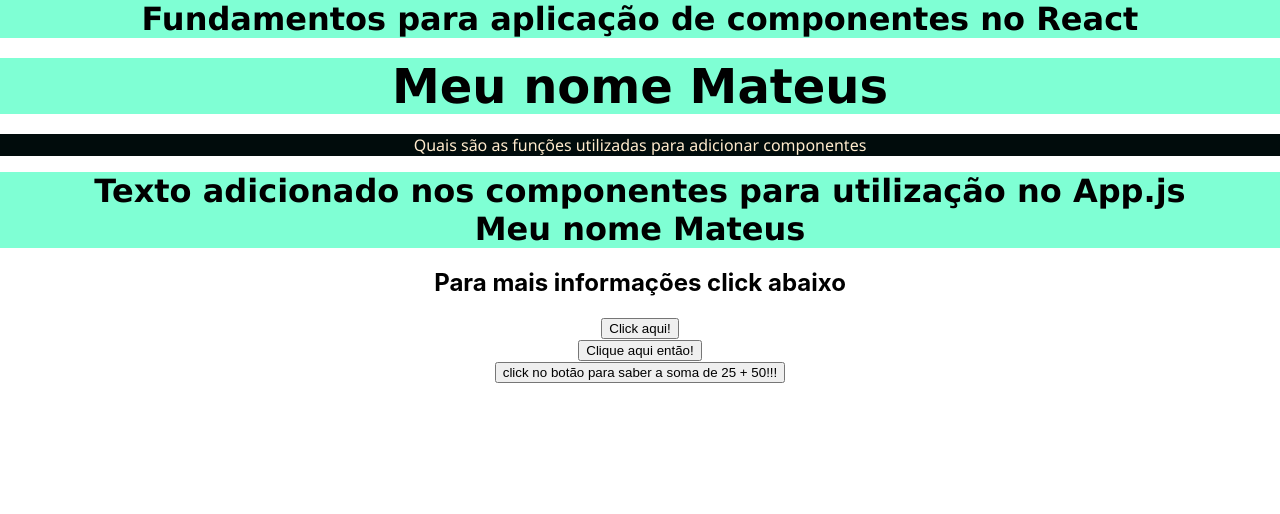
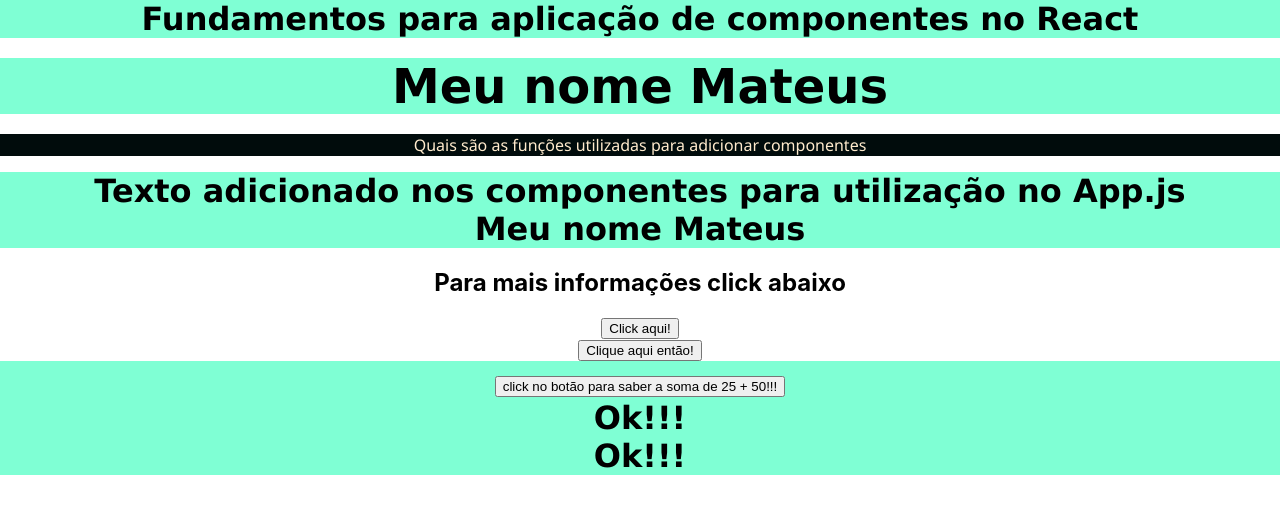
Before and after one commit to mateusribeirocampos/Curso_MRC_REACT, a React (Create React App) app: page / in a window 1280 px wide. Shown: the top 514 px of the page. Built offline with nearby package versions, Linux system fonts and the light colour scheme.

Commit message:
componente renderização

```diff
--- a/src/App.js
+++ b/src/App.js
@@ -5,6 +5,7 @@ import Challenge from './componentes/Challenge';
 
 //Style
 import './App.css';
+import RenderSomething from './componentes/RenderSomething';
 
 
 function App() {
@@ -16,6 +17,7 @@ function App() {
       <FirstComponents/>
       <Events/>
       <Challenge/>
+      <RenderSomething/>
     </div>
   );
 }
--- a/src/componentes/Challenge.js
+++ b/src/componentes/Challenge.js
@@ -4,9 +4,9 @@ const Challenge = () => {
 
   return (
     <div>
-        <button onClick={() => console.log(valor1 + valor2)}>
+        <h1><button onClick={() => console.log(valor1 + valor2)}>
             click no botão para saber a soma de 25 + 50!!!
-        </button>
+        </button></h1>
     </div>
   )
 }
--- /dev/null
+++ b/src/componentes/RenderSomething.js
@@ -0,0 +1,19 @@
+import React from 'react'
+
+const RenderSomething = () => {
+    const funcaoif = (x) => {
+        if(x===0){
+            return <h1>Not OK!!!</h1>
+        }else{
+            return <h1>Ok!!!</h1>
+        }
+    };
+  return (
+    <div>
+    {funcaoif(true)}
+    {funcaoif(false)}
+    </div>
+  )
+}
+
+export default RenderSomething
```
